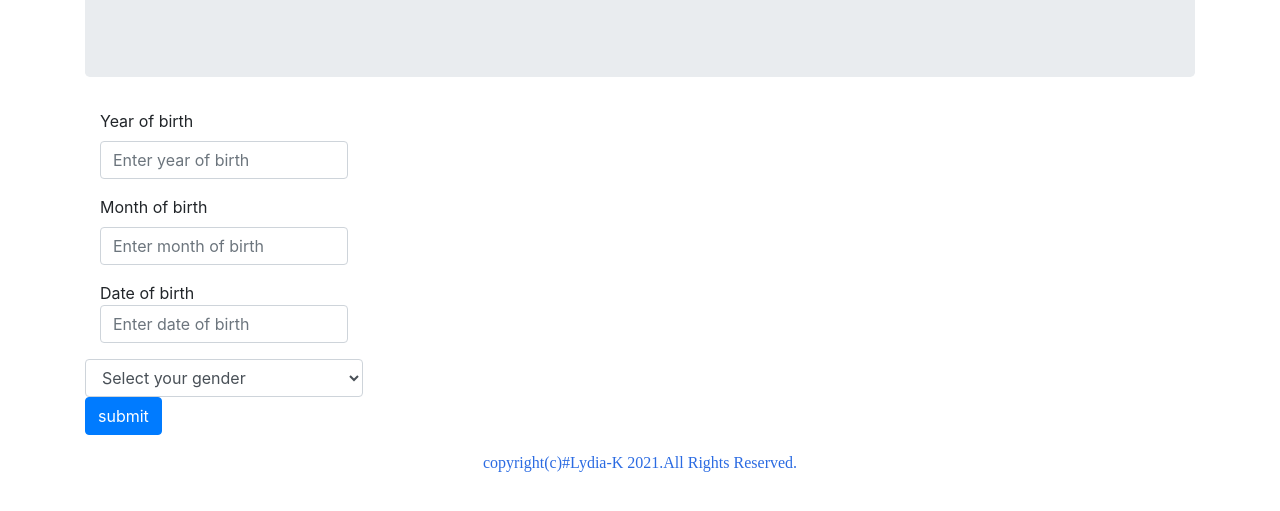
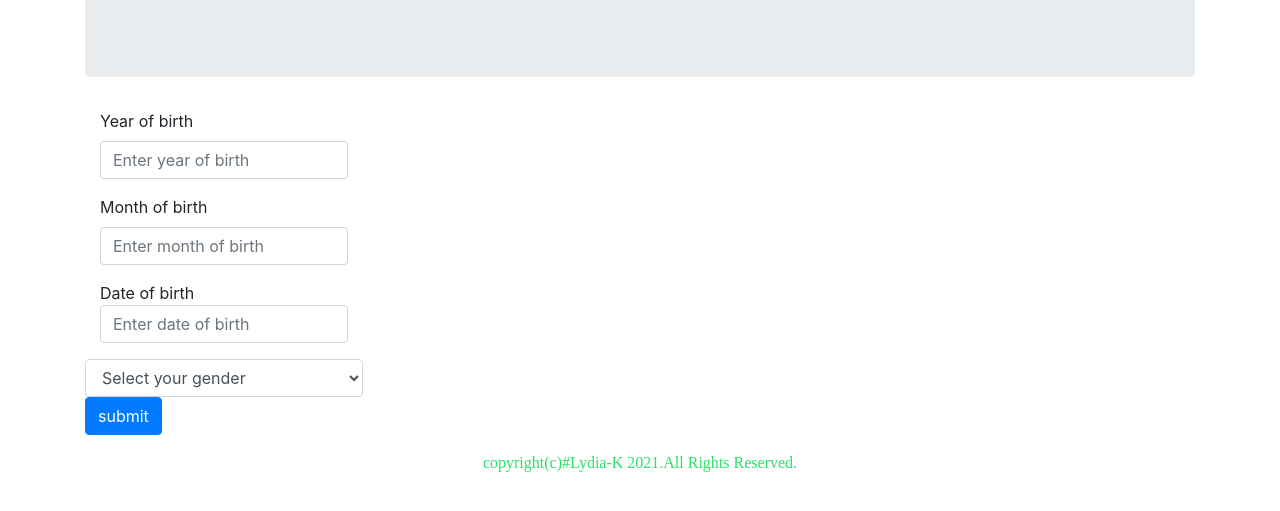
Before and after one commit to lydia-254/AKAN-NAMES., a plain HTML site: page index.html in a window 1280 px wide. Shown: the part 171-682 px from the top of the page. Drawn offline with nearby package versions, Linux system fonts and the light colour scheme.

Commit message:
Add changes

```diff
--- a/index.css
+++ b/index.css
@@ -2,7 +2,8 @@
     left: 0;
     bottom: 0;
     width: 100%;
-    color: rgb(43, 107, 226);
+    color: rgb(43, 226, 104);
     text-align: center;
     font-family: italic;
     font-weight: 400;
+}
```
